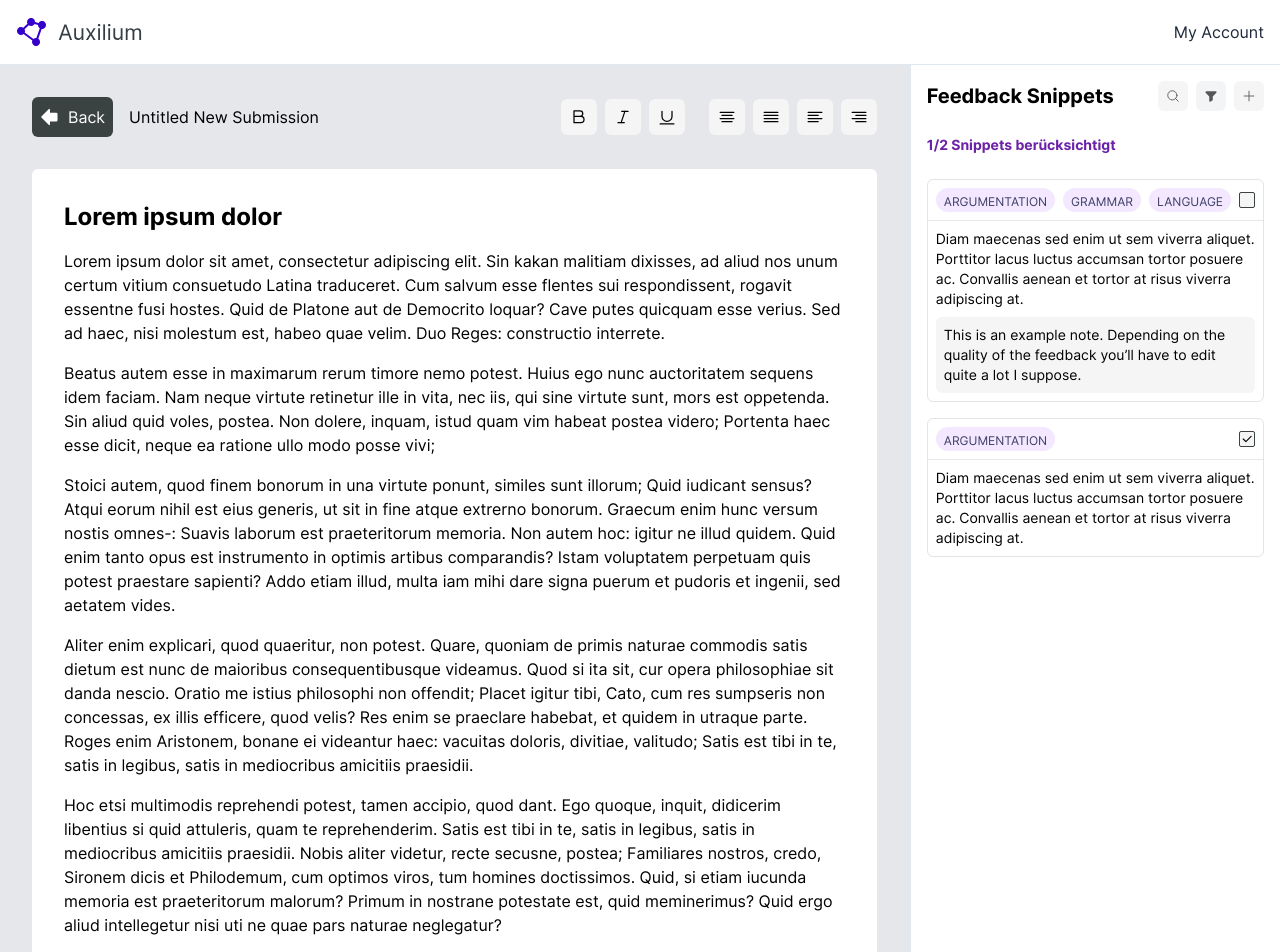
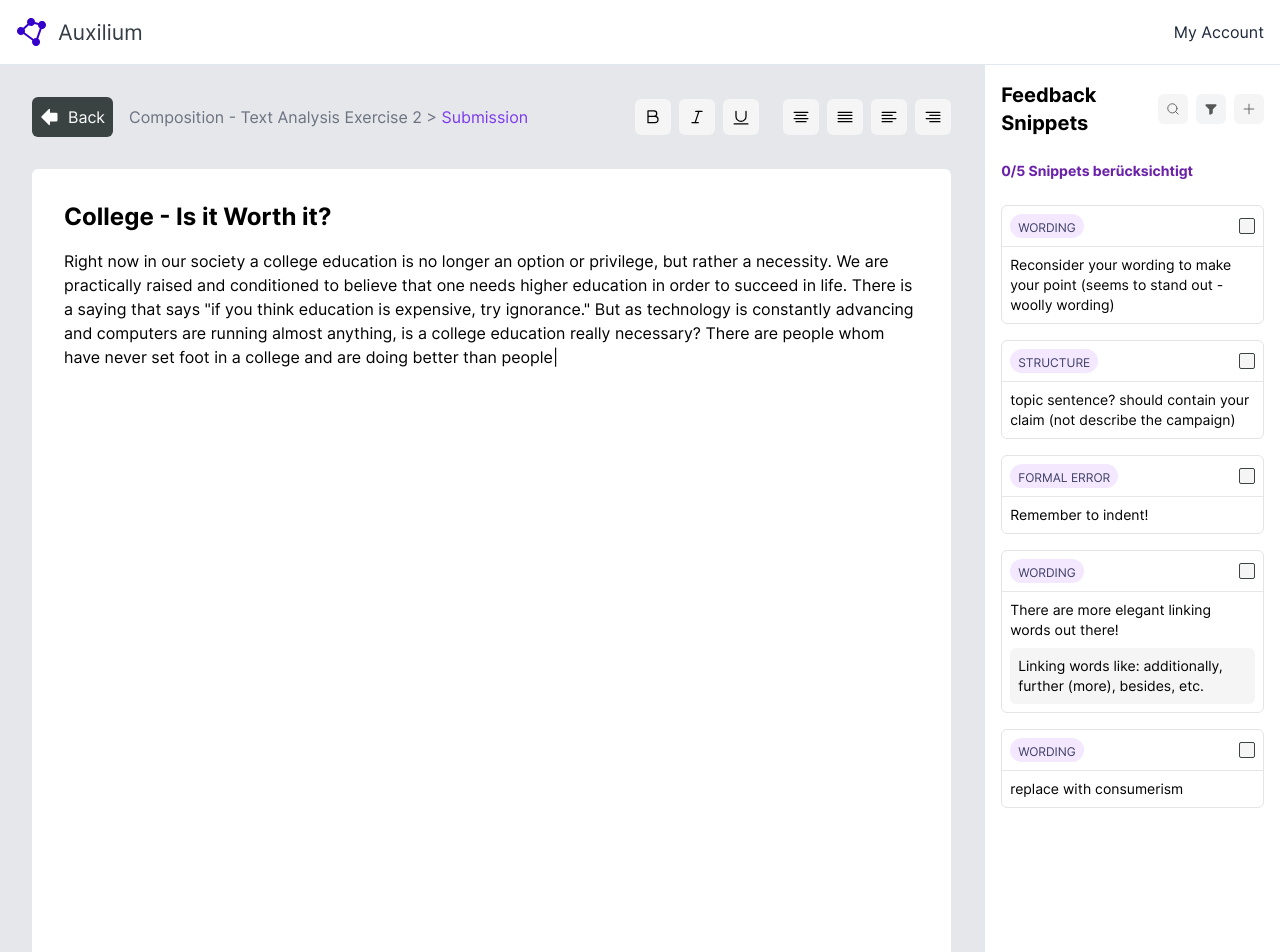
Before and after one commit to NilsHellwig/FeedbackPool-Prototyping, a React (Create React App) app in the folder prototype3/: page /submission/create in a window 1280 px wide. Shown: the top 952 px of the page. Built offline with nearby package versions, Linux system fonts and the light colour scheme.

Commit message:
add content to submission create screen

```diff
--- a/prototype3/src/components/NewSubmissionTopBar.tsx
+++ b/prototype3/src/components/NewSubmissionTopBar.tsx
@@ -17,7 +17,10 @@ export const NewSubmissionTopBar = () => {
           <ArrowFatLeft className="text-white" weight="fill" size={20} />
           <section className="text-white">Back</section>
         </div>
-        <p>Untitled New Submission</p>
+        <p className="text-gray-500">
+          Composition - Text Analysis Exercise 2 {"> "}
+          <span className="text-violet-600">Submission</span>
+        </p>
       </div>
       <div className="flex flex-row gap-6">
         <div className="flex flex-row gap-2">
--- a/prototype3/src/components/SidebarSubmission.tsx
+++ b/prototype3/src/components/SidebarSubmission.tsx
@@ -15,47 +15,50 @@ import { IFeedbackSnippet } from "../types";
 const feedbackSnippetsBase: IFeedbackSnippet[] = [
   {
     id: 0,
-    metaData: [
-      { text: "Argumentation", type: "label", filter: false },
-      { text: "Grammar", type: "label", filter: false },
-      { text: "Language", type: "label", filter: false },
-      { text: "Historical Writing", type: "course", filter: false },
-      { text: "Essay", type: "type", filter: false },
-    ],
+    metaData: [{ text: "Wording", type: "label", filter: false }],
     extractedText:
-      "Diam maecenas sed enim ut sem viverra aliquet. Porttitor lacus luctus accumsan tortor posuere ac. Convallis aenean et tortor at risus viverra adipiscing at.",
-    note: "This is an example note. Depending on the quality of the feedback you’ll have to edit quite a lot I suppose.",
+      "Reconsider your wording to make your point (seems to stand out - woolly wording)",
     checked: false,
   },
   {
     id: 1,
-    metaData: [
-      { text: "Argumentation", type: "label", filter: false },
-      { text: "Historical Writing", type: "course", filter: false },
-      { text: "Essay", type: "type", filter: false },
-    ],
+    metaData: [{ text: "Structure", type: "label", filter: false }],
     extractedText:
-      "Diam maecenas sed enim ut sem viverra aliquet. Porttitor lacus luctus accumsan tortor posuere ac. Convallis aenean et tortor at risus viverra adipiscing at.",
-    checked: true,
+      "topic sentence? should contain your claim (not describe the campaign)",
+    checked: false,
+  },
+  {
+    id: 2,
+    metaData: [{ text: "Formal Error", type: "label", filter: false }],
+    extractedText: "Remember to indent!",
+    checked: false,
+  },
+  {
+    id: 3,
+    metaData: [{ text: "Wording", type: "label", filter: false }],
+    extractedText: "There are more elegant linking words out there!",
+    note: "Linking words like: additionally, further (more), besides, etc.",
+    checked: false,
+  },
+  {
+    id: 4,
+    metaData: [{ text: "Wording", type: "label", filter: false }],
+    extractedText: "replace with consumerism",
+    checked: false,
   },
 ];
 
 const availableMetaDataTotalBase: any = [
   {
     id: 0,
-    text: "Historical Writing",
+    text: "Composition - Text Analysis",
     type: "course",
     selected: false,
   },
   { id: 1, text: "Essay", type: "type", selected: false },
-  {
-    id: 2,
-    text: "Argumentation",
-    type: "label",
-    selected: false,
-  },
-  { id: 3, text: "Grammar", type: "label", selected: false },
-  { id: 4, text: "Language", type: "label", selected: false },
+  { id: 2, text: "Wording", type: "label", selected: false },
+  { id: 3, text: "Formal Error", type: "label", selected: false },
+  { id: 4, text: "Structure", type: "label", selected: false },
 ];
 
 export const SidebarSubmission = () => {
--- a/prototype3/src/pages/CreateSubmission.tsx
+++ b/prototype3/src/pages/CreateSubmission.tsx
@@ -10,83 +10,19 @@ export const CreateSubmission = () => {
         <main className="flex-grow bg-gray-200 p-8">
           <section className="flex flex-col items-start max-w-7xl m-auto space-y-8">
             <NewSubmissionTopBar />
-            <div className="bg-white rounded-md flex flex-col gap-4 w-full p-8">
-              <p className="text-2xl font-bold">Lorem ipsum dolor</p>
+            <div className="bg-white rounded-md flex flex-col gap-4 w-full p-8 h-[1200px]">
+              <p className="text-2xl font-bold">College - Is it Worth it?</p>
               <div className="flex flex-col gap-4">
                 <p>
-                  Lorem ipsum dolor sit amet, consectetur adipiscing elit. Sin
-                  kakan malitiam dixisses, ad aliud nos unum certum vitium
-                  consuetudo Latina traduceret. Cum salvum esse flentes sui
-                  respondissent, rogavit essentne fusi hostes. Quid de Platone
-                  aut de Democrito loquar? Cave putes quicquam esse verius. Sed
-                  ad haec, nisi molestum est, habeo quae velim. Duo Reges:
-                  constructio interrete.
-                </p>
-
-                <p>
-                  Beatus autem esse in maximarum rerum timore nemo potest. Huius
-                  ego nunc auctoritatem sequens idem faciam. Nam neque virtute
-                  retinetur ille in vita, nec iis, qui sine virtute sunt, mors
-                  est oppetenda. Sin aliud quid voles, postea. Non dolere,
-                  inquam, istud quam vim habeat postea videro; Portenta haec
-                  esse dicit, neque ea ratione ullo modo posse vivi;
-                </p>
-
-                <p>
-                  Stoici autem, quod finem bonorum in una virtute ponunt,
-                  similes sunt illorum; Quid iudicant sensus? Atqui eorum nihil
-                  est eius generis, ut sit in fine atque extrerno bonorum.
-                  Graecum enim hunc versum nostis omnes-: Suavis laborum est
-                  praeteritorum memoria. Non autem hoc: igitur ne illud quidem.
-                  Quid enim tanto opus est instrumento in optimis artibus
-                  comparandis? Istam voluptatem perpetuam quis potest praestare
-                  sapienti? Addo etiam illud, multa iam mihi dare signa puerum
-                  et pudoris et ingenii, sed aetatem vides.
-                </p>
-
-                <p>
-                  Aliter enim explicari, quod quaeritur, non potest. Quare,
-                  quoniam de primis naturae commodis satis dietum est nunc de
-                  maioribus consequentibusque videamus. Quod si ita sit, cur
-                  opera philosophiae sit danda nescio. Oratio me istius
-                  philosophi non offendit; Placet igitur tibi, Cato, cum res
-                  sumpseris non concessas, ex illis efficere, quod velis? Res
-                  enim se praeclare habebat, et quidem in utraque parte. Roges
-                  enim Aristonem, bonane ei videantur haec: vacuitas doloris,
-                  divitiae, valitudo; Satis est tibi in te, satis in legibus,
-                  satis in mediocribus amicitiis praesidii.
-                </p>
-
-                <p>
-                  Hoc etsi multimodis reprehendi potest, tamen accipio, quod
-                  dant. Ego quoque, inquit, didicerim libentius si quid
-                  attuleris, quam te reprehenderim. Satis est tibi in te, satis
-                  in legibus, satis in mediocribus amicitiis praesidii. Nobis
-                  aliter videtur, recte secusne, postea; Familiares nostros,
-                  credo, Sironem dicis et Philodemum, cum optimos viros, tum
-                  homines doctissimos. Quid, si etiam iucunda memoria est
-                  praeteritorum malorum? Primum in nostrane potestate est, quid
-                  meminerimus? Quid ergo aliud intellegetur nisi uti ne quae
-                  pars naturae neglegatur?
-                </p>
-
-                <p>
-                  Haec dicuntur inconstantissime. Quae contraria sunt his,
-                  malane? In eo enim positum est id, quod dicimus esse
-                  expetendum. Quid igitur dubitamus in tota eius natura quaerere
-                  quid sit effectum? Tum, Quintus et Pomponius cum idem se velle
-                  dixissent, Piso exorsus est. Negabat igitur ullam esse artem,
-                  quae ipsa a se proficisceretur; Quid enim me prohiberet
-                  Epicureum esse, si probarem, quae ille diceret? Praeclare hoc
-                  quidem.
-                </p>
-
-                <p>
-                  Rationis enim perfectio est virtus; Tum mihi Piso: Quid ergo?
-                  Nec enim, omnes avaritias si aeque avaritias esse dixerimus,
-                  sequetur ut etiam aequas esse dicamus. Piso, familiaris
-                  noster, et alia multa et hoc loco Stoicos irridebat: Quid
-                  enim?
+                  Right now in our society a college education is no longer an
+                  option or privilege, but rather a necessity. We are
+                  practically raised and conditioned to believe that one needs
+                  higher education in order to succeed in life. There is a
+                  saying that says "if you think education is expensive, try
+                  ignorance." But as technology is constantly advancing and
+                  computers are running almost anything, is a college education
+                  really necessary? There are people whom have never set foot in
+                  a college and are doing better than people|
                 </p>
               </div>
             </div>
```
